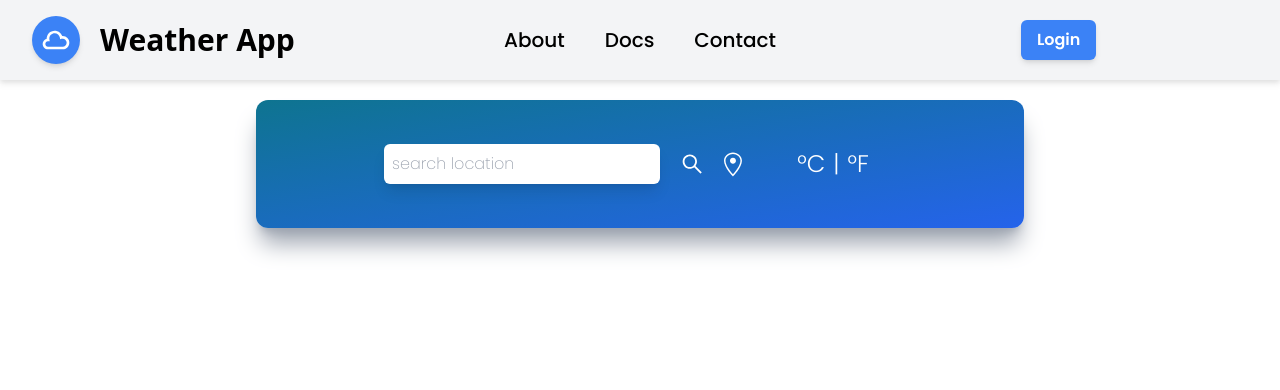
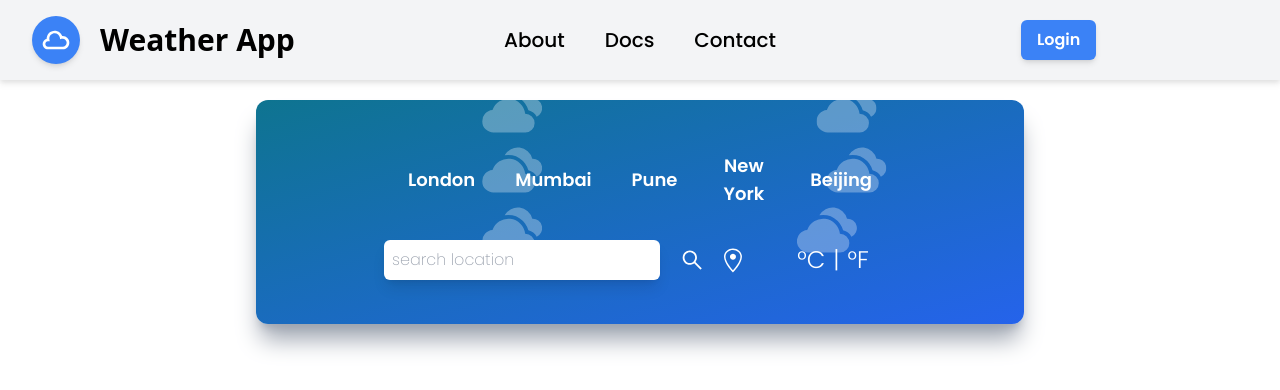
Before and after one commit to prajwal080501/Weather-App, a React (Create React App) app: page / in a window 1280 px wide. Shown: the top 390 px of the page. Built offline with nearby package versions, Linux system fonts and the light colour scheme; no server answers.

Commit message:
added a button for downloading image for the weather data and cloud animations to Desktop view

```diff
--- a/package.json
+++ b/package.json
@@ -6,7 +6,10 @@
     "@testing-library/jest-dom": "^5.16.5",
     "@testing-library/react": "^13.4.0",
     "@testing-library/user-event": "^13.5.0",
+    "dom-to-image-more": "^2.12.0",
+    "file-saver": "^2.0.5",
     "framer-motion": "^7.6.19",
+    "html2canvas": "^1.4.1",
     "luxon": "^3.1.1",
     "react": "^18.2.0",
     "react-dom": "^18.2.0",
--- a/src/App.jsx
+++ b/src/App.jsx
@@ -1,10 +1,23 @@
 import React from 'react'
 import {TiWeatherCloudy} from 'react-icons/ti'
+import html2canvas from 'html2canvas';
+
 import Home from './pages/Home';
 const App = () => {
+
+
+  const downloadImage = (data, filename = 'weather.png') => {
+    const a = document.createElement('a');
+    a.href = data;
+    a.download = filename;
+    document.body.appendChild(a);
+    a.click();
+    document.body.removeChild(a);
+  }
   return (
-    <div className="">
-        <Home/>
+    <div>
+        <Home id="canvas" />
+
     </div>
 
   )
--- /dev/null
+++ b/src/components/Clouds.jsx
@@ -0,0 +1,53 @@
+import React from 'react'
+import {BsCloudsFill} from 'react-icons/bs'
+import {motion} from 'framer-motion'
+const Clouds = () => {
+  return (
+    <>
+    <div className='hidden lg:inline absolute top-20 '>
+        {/* add moving clouds */}
+        <motion.div
+            animate={{ x: [0, 100, 0] }}
+            transition={{ duration: 10, repeat: Infinity }}
+         className='flex flex-row items-center justify-center'>
+            <BsCloudsFill className='text-white/30 text-6xl animate-[clouds] duration-2000' />
+            </motion.div>
+            <motion.div
+            animate={{ x: [0, 100, 0] }}
+            transition={{ duration: 10, repeat: Infinity }}
+         className='flex flex-row items-center justify-center '>
+            <BsCloudsFill className='text-white/30 text-6xl animate-[clouds] duration-2000' />
+            </motion.div>
+            <motion.div
+            animate={{ x: [0, 100, 0] }}
+            transition={{ duration: 10, repeat: Infinity }}
+         className='flex flex-row items-center justify-center '>
+            <BsCloudsFill className='text-white/30 text-6xl animate-[clouds] duration-2000' />
+            </motion.div>
+    </div>
+    <div className='hidden lg:inline absolute top-20 right-50 lg:right-80 w-96'>
+        {/* add moving clouds */}
+        <motion.div
+            animate={{ x: [0, 80, 0] }}
+            transition={{ duration: 10, repeat: Infinity }}
+         className='flex flex-row items-center justify-center'>
+            <BsCloudsFill className='text-white/30 text-6xl animate-[clouds] duration-2000' />
+            </motion.div>
+            <motion.div
+            animate={{ x: [0, 90, 0] }}
+            transition={{ duration: 10, repeat: Infinity }}
+         className='flex flex-row items-center justify-center '>
+            <BsCloudsFill className='text-white/30 text-6xl animate-[clouds] duration-2000' />
+            </motion.div>
+            <motion.div
+            animate={{ x: [0, 60, 0] }}
+            transition={{ duration: 10, repeat: Infinity }}
+         className='flex flex-row items-center justify-center '>
+            <BsCloudsFill className='text-white/30 text-6xl animate-[clouds] duration-2000' />
+            </motion.div>
+    </div>
+    </>
+  )
+}
+
+export default Clouds
--- a/src/components/Footer.jsx
+++ b/src/components/Footer.jsx
@@ -1,6 +1,6 @@
 import React from 'react'
-
-const Footer = () => {
+import {HiDownload} from 'react-icons/hi'
+const Footer = ({shareScreenshot}) => {
   return (
     <div className='bg-transparent w-full h-fit pt-8'>
         <div className='flex flex-col items-center justify-center'>
@@ -9,7 +9,12 @@ const Footer = () => {
             </p>
             <p className='text-white text-normal lg:text-xl font-extralight'>Data from
             {" "}
+
             <span className='font-semibold'><a href='https://openweathermap.org/' target='_blank' rel='noreferrer'>OpenWeatherMap</a></span></p>
+            {/* add a download button at right corner */}
+            <button onClick={shareScreenshot} className='bg-transparent text-white text-3xl px-2 lg:px-2 font-extrabold flex justify-end w-fit items-end self-end pr-3 animate-bounce duration-200 hover:scale-110'>
+                <HiDownload />
+            </button>
             </div>
     </div>
   )
--- a/src/components/MobileMenu.jsx
+++ b/src/components/MobileMenu.jsx
@@ -7,10 +7,10 @@ const MobileMenu = () => {
 
     // mobile navbar
     <>
-    <div className="lg:hidden w-screen h-fit px-3 flex items-center bg-gray-100">
+    <div className="lg:hidden w-screen sticky top-0 z-10 h-fit px-3 flex items-center bg-gray-100">
         <div className="flex items-center flex-1 justify-start">
-        <TiWeatherCloudy className="text-white m-5 bg-blue-500 h-12 px-2 rounded-full shadow-md w-12 hover:scale-105 hover:bg-blue-600 duration-200 cursor-pointer hover:ring-4 hover:ring-white hover:shadow-md" />
-        <p className="text-2xl cursor-pointer font-bold font-sans">
+        <TiWeatherCloudy className="text-white m-4 bg-blue-500 h-10 px-2 rounded-full shadow-md w-10 hover:scale-105 hover:bg-blue-600 duration-200 cursor-pointer hover:ring-4 hover:ring-white hover:shadow-md" />
+        <p className="text-xl cursor-pointer font-bold font-sans">
             Weather App
         </p>
         </div>
--- /dev/null
+++ b/src/components/Screenshotbutton.jsx
@@ -0,0 +1,15 @@
+import React from 'react'
+
+const Screenshotbutton = () => {
+
+
+        // function to take screenshot and open share dialog
+
+
+
+  return (
+    <div>Screenshotbutton</div>
+  )
+}
+
+export default Screenshotbutton
--- a/src/components/TopButtons.jsx
+++ b/src/components/TopButtons.jsx
@@ -24,11 +24,11 @@ const TopButtons = ({setQuery}) => {
         }
     ]
   return (
-    <div className='flex rounded-md p-1 items-center justify-center my-6 w-[100%] '>
+    <div className='flex rounded-md p-1 items-center justify-center my-6 w-[100%] scrollbar-hide lg:overflow-y-hidden overflow-x-scroll mx-auto lg:mx-0 lg:w-[100%] '>
         {cities.map((city) => (
             <button onClick={() => {
                 setQuery({q: city.name})
-            }} key={city.id} className='bg-transparent text-lg duration-200 text-white hover:scale-110  font-semibold px-3 py-1 mx-2'>
+            }} key={city.id} className='bg-transparent text-xs lg:text-lg duration-200 text-white hover:scale-110  font-semibold px-3 py-1 mx-1 lg:mx-2'>
                 {city.name}
             </button>
         ))}
--- a/src/components/WeatherBox.jsx
+++ b/src/components/WeatherBox.jsx
@@ -6,9 +6,10 @@ import TemperatureDetails from './TemperatureDetails'
 import TimeLocation from './TimeLocation'
 import TopButtons from './TopButtons'
 import { motion } from 'framer-motion';
-import { ToastContainer, toast } from 'react-toastify';
-import 'react-toastify/dist/ReactToastify.css';
 import Footer from './Footer'
+import { saveAs } from 'file-saver';
+import html2canvas from 'html2canvas';
+import Clouds from './Clouds'
 
 const WeatherBox = () => {
   const [query, setQuery] = useState(
@@ -18,17 +19,56 @@ const WeatherBox = () => {
   const [weatherData, setWeatherData] = useState(null);
 
 
+  const shareScreenshot = async () => {
+    // save a div as an image
+    const canvas = document.getElementById('canvas');
+    // create a url for the image
+    const url = await html2canvas(canvas, {
+      allowTaint: true,
+      useCORS: true}).then(canvas => {
+      return canvas.toDataURL('image/png');
+    });
+    saveAs(url, 'weather.png');
+  }
+
+  const shareScreenshot2 = async () => {
+    const canvas = document.getElementById('canvas');
+    // create a url for the image
+    const url = await html2canvas(canvas, {
+      allowTaint: true,
+      useCORS: true}).then(canvas => {
+      return canvas.toDataURL('image/png');
+    });
+    saveAs(url, 'weather.png').then(() => {
+            // share the image
+            if (navigator.share) {
+                navigator.share({
+                    title: 'Weather',
+                    text: 'Weather',
+                    url: url
+                }).then(() => {
+                    console.log('Thanks for sharing!');
+                })
+                .catch(console.error);
+            } else {
+                console.log('Web Share API is not supported.');
+            }
+        });
+  }
+
+
   const getCurrentLocation = () => {
     navigator.geolocation.getCurrentPosition((position) => {
       setQuery({ lat: position.coords.latitude, lon: position.coords.longitude })
     })
   }
+
   const handleBackground = () => {
-    if(!weatherData) return 'bg-gradient-to-br from-cyan-700 to-blue-600'
+    if(!weatherData) return 'bg-gradient-to-br from-cyan-700 to-blue-600 transition-all duration-500'
     const threshold =  units === 'metric' ? 20 : 60;
-    if(weatherData.temp  == threshold) return 'bg-gradient-to-br from-cyan-700 to-blue-600'
-    if(weatherData.temp > threshold) return 'bg-gradient-to-br from-yellow-400 to-red-500'
-    if(weatherData.temp < threshold) return 'bg-gradient-to-br from-blue-400 to-indigo-500'
+    if(weatherData.temp  == threshold) return 'bg-gradient-to-br from-cyan-700 to-blue-600 transition-all duration-500'
+    if(weatherData.temp > threshold) return 'bg-gradient-to-br from-yellow-400 to-red-500 transition-all duration-500'
+    if(weatherData.temp < threshold) return 'bg-gradient-to-br from-blue-400 to-indigo-500 transition-all duration-500'
   }
 
   useEffect(() => {
@@ -46,26 +86,34 @@ const WeatherBox = () => {
 
   return (
     // weather box
-    <motion.div
-      initial={{ opacity: 0, y: -100 }}
-      animate={{ opacity: 1, y: 0 }}
-      exit={{ opacity: 0, y: -100 }}
-      transition={{ duration: 1 }}
+    <>
+    <div
+      // initial={{ opacity: 0, y: -100 }}
+      // animate={{ opacity: 1, y: 0 }}
+      // exit={{ opacity: 0, y: -100 }}
+      // transition={{ duration: 1 }}
+      id="canvas"
       className={
-        `mx-auto  rounded-xl mb-10 w-[95%] lg:max-w-screen-md mt-5 py-5 transition-all px-25 lg:px-32 bg-gradient-to-br from-cyan-700 to-blue-600 h-fit shadow-xl shadow-gray-400 ${handleBackground()} duration-200 ease-linear`
+        `mx-auto rounded-none lg:rounded-xl mb-10 w-[100%] lg:max-w-screen-md mt-0 lg:mt-5 py-5 px-25 lg:px-32 bg-gradient-to-br from-cyan-700 to-blue-600 h-fit shadow-xl shadow-gray-400 ${handleBackground()} duration-200 ease-linear`
       }>
-      {/* <TopButtons setQuery={setQuery} /> */}
+        <Clouds/>
+      <TopButtons setQuery={setQuery} />
       <Input setQuery={setQuery} unitss={units} setUnits={setUnits} />
       {weatherData && (
         <>
+
           <TimeLocation weatherData={weatherData} />
           <TemperatureDetails weatherData={weatherData} />
+
           <Forecast title="Hourly Forecast" items={weatherData.hourly} />
           <Forecast title="Daily Forecast" items={weatherData.daily} />
-          <Footer/>
+          <Footer shareScreenshot={shareScreenshot}/>
+
         </>
       )}
-    </motion.div>
+
+    </div>
+  </>
   )
 }
 
--- a/tailwind.config.js
+++ b/tailwind.config.js
@@ -4,7 +4,22 @@ module.exports = {
     "./src/**/*.{js,jsx,ts,tsx}",
   ],
   theme: {
-    extend: {},
+    extend: {
+      keyframes: {
+        // clouds moving from right to left
+        clouds: {
+          "0%": { backgroundPosition: "100% 0" },
+          "20%": { backgroundPosition: "0 0" },
+          "40%": { backgroundPosition: "100% 0" },
+          "60%": { backgroundPosition: "0 0" },
+          "80%": { backgroundPosition: "100% 0" },
+          "100%": { backgroundPosition: "0 0" },
+        },
+        animation: {
+          clouds: "clouds 10s linear infinite",
+        }
+      },
+    },
   },
   plugins: [
     require('tailwind-scrollbar-hide')
```
Also changed, not shown: 1 other file (tests, documents, lock files or other folders).
